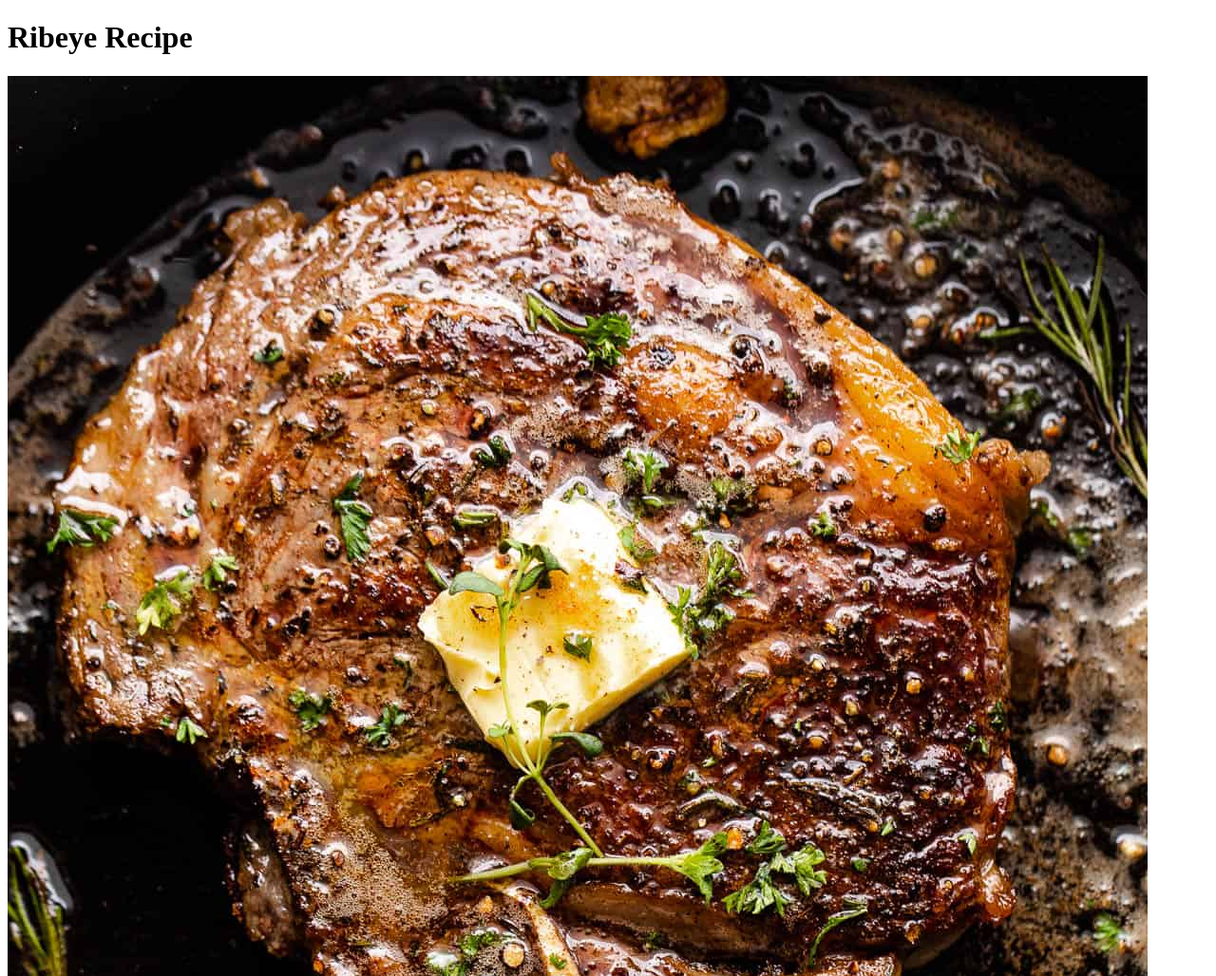
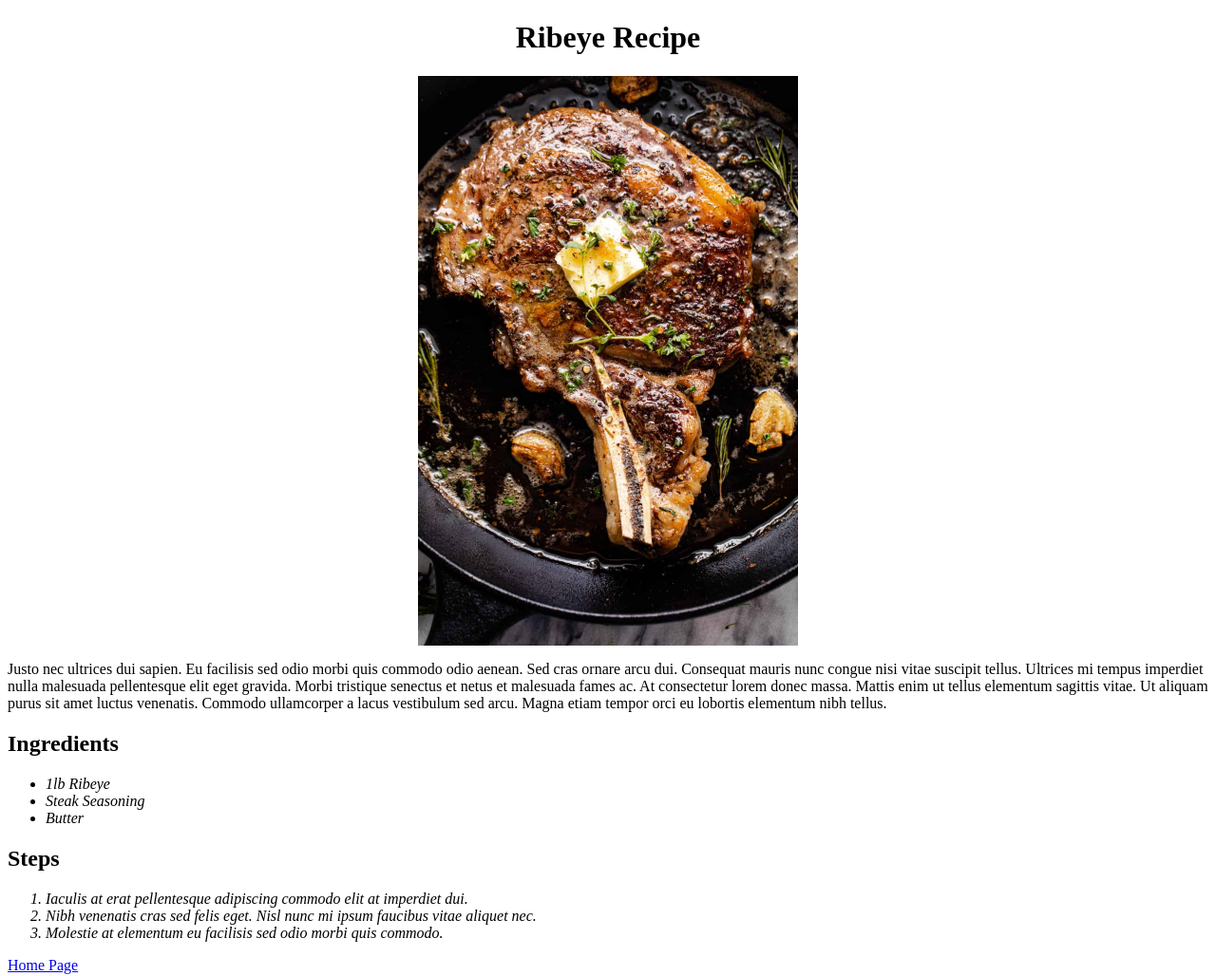
Before and after one commit to chrisleewilliams/odin-recipes, a plain HTML site: page recipes/ribeye.html in a window 1280 px wide. Shown: the top 1028 px of the page at 95% size. Drawn offline with Linux system fonts and the light colour scheme.

Commit message:
Added CSS to the Recipes project

```diff
--- a/recipes/ribeye.html
+++ b/recipes/ribeye.html
@@ -5,6 +5,7 @@
     <meta http-equiv="X-UA-Compatible" content="IE=edge" />
     <meta name="viewport" content="width=device-width, initial-scale=1.0" />
     <title>Ribeye Recipe</title>
+    <link rel="stylesheet" href="styles.css" />
   </head>
   <body>
     <h1>Ribeye Recipe</h1>
@@ -36,5 +37,6 @@
       </li>
       <li>Molestie at elementum eu facilisis sed odio morbi quis commodo.</li>
     </ol>
+    <a href="../index.html">Home Page</a>
   </body>
 </html>
--- /dev/null
+++ b/recipes/styles.css
@@ -0,0 +1,20 @@
+img {
+  height: auto;
+  width: 400px;
+  margin-left: auto;
+  margin-right: auto;
+  display: block;
+}
+
+h1 {
+  text-align: center;
+}
+
+li {
+  font-style: italic;
+}
+
+.main-list {
+  text-align: center;
+  list-style: none;
+}
```
Also changed, not shown: Index.html (+3 -2 lines), recipes/grilled_pork_chops.html (+2 -0 lines), recipes/scrambled_eggs.html (+2 -0 lines), 1 other file.
